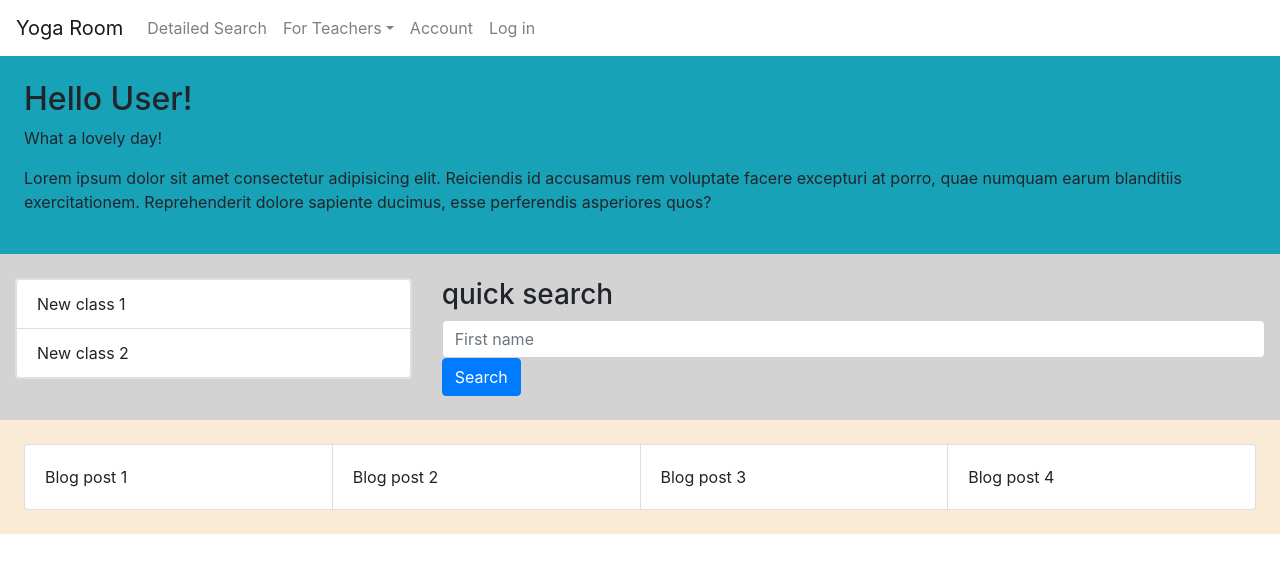
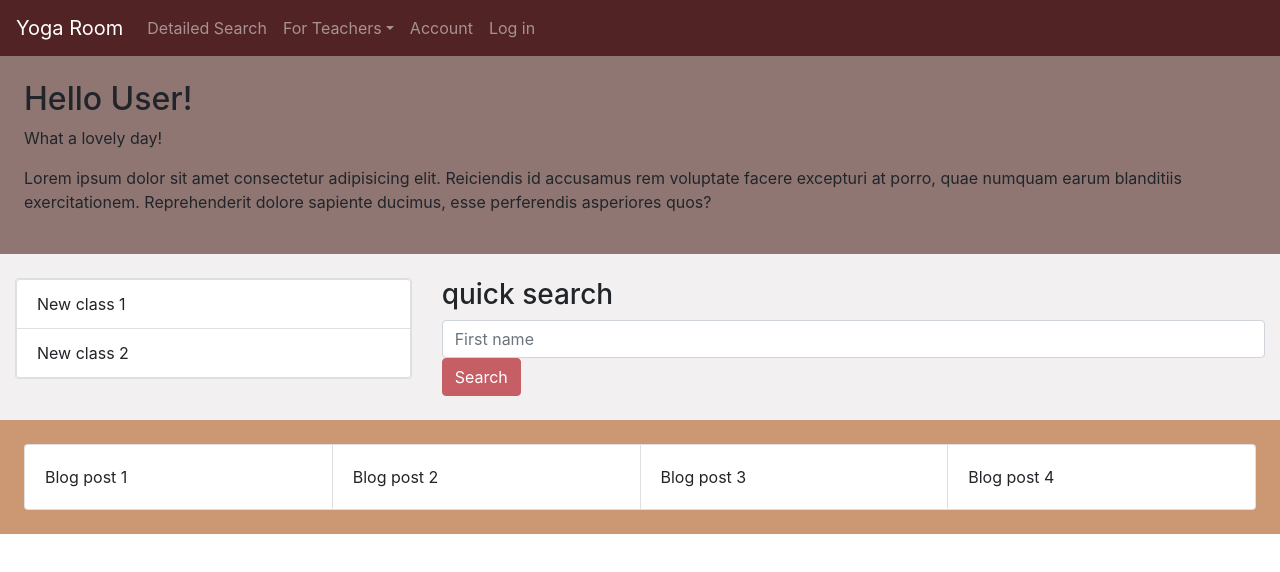
Before and after one commit to orsolyabus/yoga-room-react, a React (Create React App) app: page / in a window 1280 px wide. Shown: the top 572 px of the page. Built offline with nearby package versions, Linux system fonts and the light colour scheme.

Commit message:
add my custom colors

```diff
--- a/src/components/Landing/Landing.css
+++ b/src/components/Landing/Landing.css
@@ -3,9 +3,9 @@
 }
 
 .LandingClasses {
-  background-color: lightgrey
+  background-color: var(--light)
 }
 
 .BlogFeed{
-  background-color: antiquewhite
+  background-color: var(--secondary)
 }
--- a/src/components/app/App.css
+++ /dev/null
@@ -1,33 +0,0 @@
-.body {
-
-}
-
-.page {
-  /* text-align: center;
-  display: flex;
-  justify-content: center; */
-}
-.content {
-  margin: 0 auto;
-  max-width: 1500px;
-  /* max-width: 73.125rem; */
-}
-.nav-background{
-  background-color: aqua
-}
-.profile-pic {
-  text-align: center;
-  max-height: 400px;
-}
-.yoga-style-pill{
-  padding: 0.5rem 1.07rem;
-  border-radius: 1.5rem;
-}
-.YogaClassList {
-  list-style-type: none;
-  padding: 0;
-  margin: 0;
-}
-.YogaClassCard {
-  margin: 1rem 0 ;
-}
--- a/src/components/app/App.js
+++ b/src/components/app/App.js
@@ -4,7 +4,7 @@ import SearchPage from '../Search/SearchPage';
 import AccountPage from '../Account/AccountPage';
 // import 'font-awesome/css/font-awesome.min.css';
 import 'bootstrap/dist/css/bootstrap.min.css';
-import './App.css';
+import './App.scss';
 import NavBar from './NavBar';
 import { BrowserRouter, Route } from "react-router-dom";
 
--- /dev/null
+++ b/src/components/app/App.scss
@@ -0,0 +1,55 @@
+$primary:       #C55E65 !default;
+$secondary:     #CC9773 !default;
+$success:       #709656 !default;
+$info:          #8F7673 !default;
+$warning:       #ee861e !default;
+$danger:        #f44336 !default;
+$light:         #F3F0F1 !default;
+$dark:          #512324 !default;
+
+ $theme-colors: (
+  "primary":    $primary,
+  "secondary":  $secondary,
+  "success":    $success,
+  "info":       $info,
+  "warning":    $warning,
+  "danger":     $danger,
+  "light":      $light,
+  "dark":       $dark
+);
+
+@import '~bootstrap/scss/bootstrap.scss';
+
+.body {
+
+}
+
+.page {
+  /* text-align: center;
+  display: flex;
+  justify-content: center; */
+}
+.content {
+  margin: 0 auto;
+  max-width: 1500px;
+  /* max-width: 73.125rem; */
+}
+.nav-background{
+  background-color: aqua
+}
+.profile-pic {
+  text-align: center;
+  max-height: 400px;
+}
+.yoga-style-pill{
+  padding: 0.5rem 1.07rem;
+  border-radius: 1.5rem;
+}
+.YogaClassList {
+  list-style-type: none;
+  padding: 0;
+  margin: 0;
+}
+.YogaClassCard {
+  margin: 1rem 0 ;
+}
--- a/src/components/app/NavBar.js
+++ b/src/components/app/NavBar.js
@@ -3,7 +3,7 @@ import React from 'react';
 import { Navbar, Nav, NavDropdown } from "react-bootstrap";
 
 const NavBar = () => (
-  <Navbar color="default-color" dark expand="md">
+  <Navbar bg="dark" variant="dark" expand="md">
     <Navbar.Brand href="/">
       Yoga Room
     </Navbar.Brand>
```
